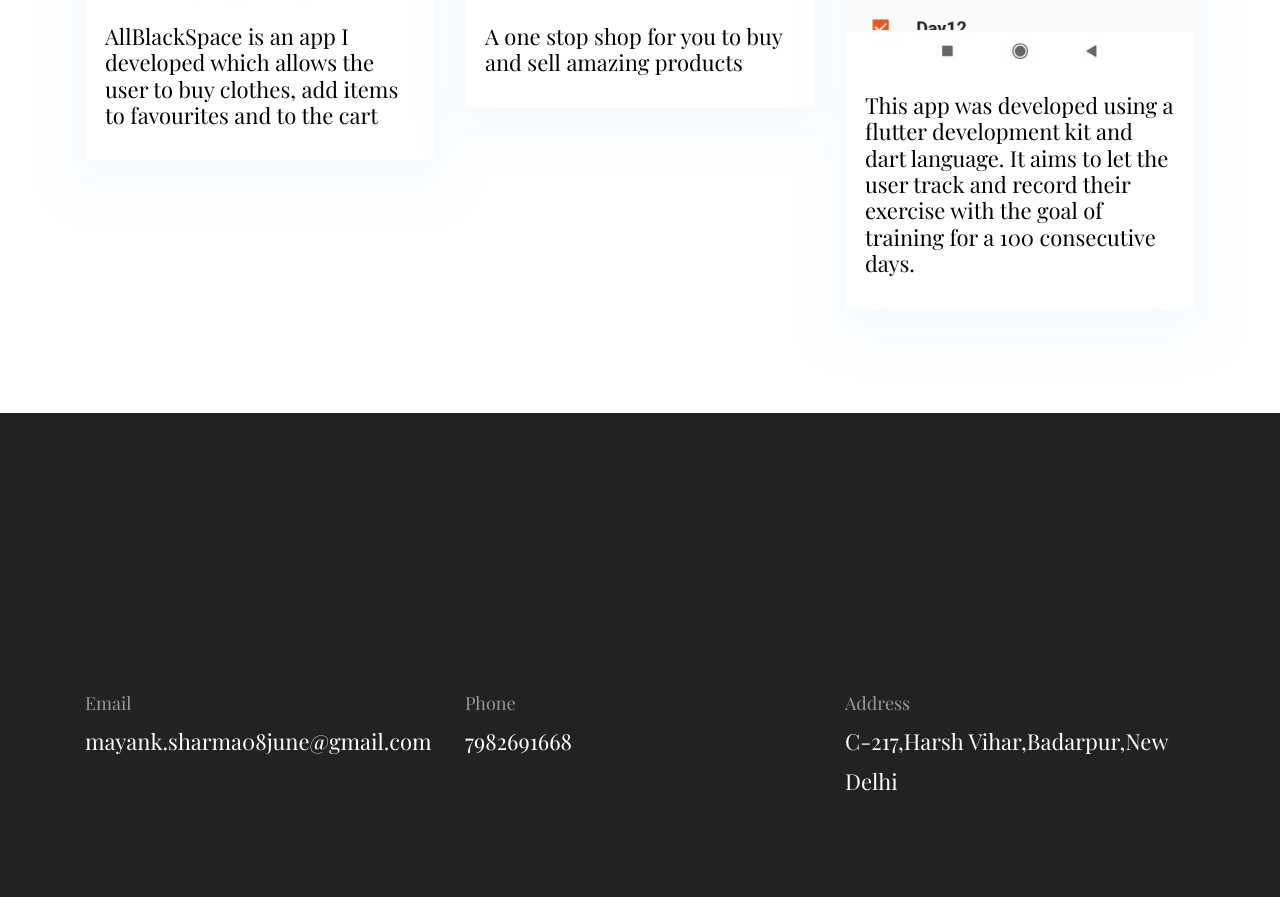
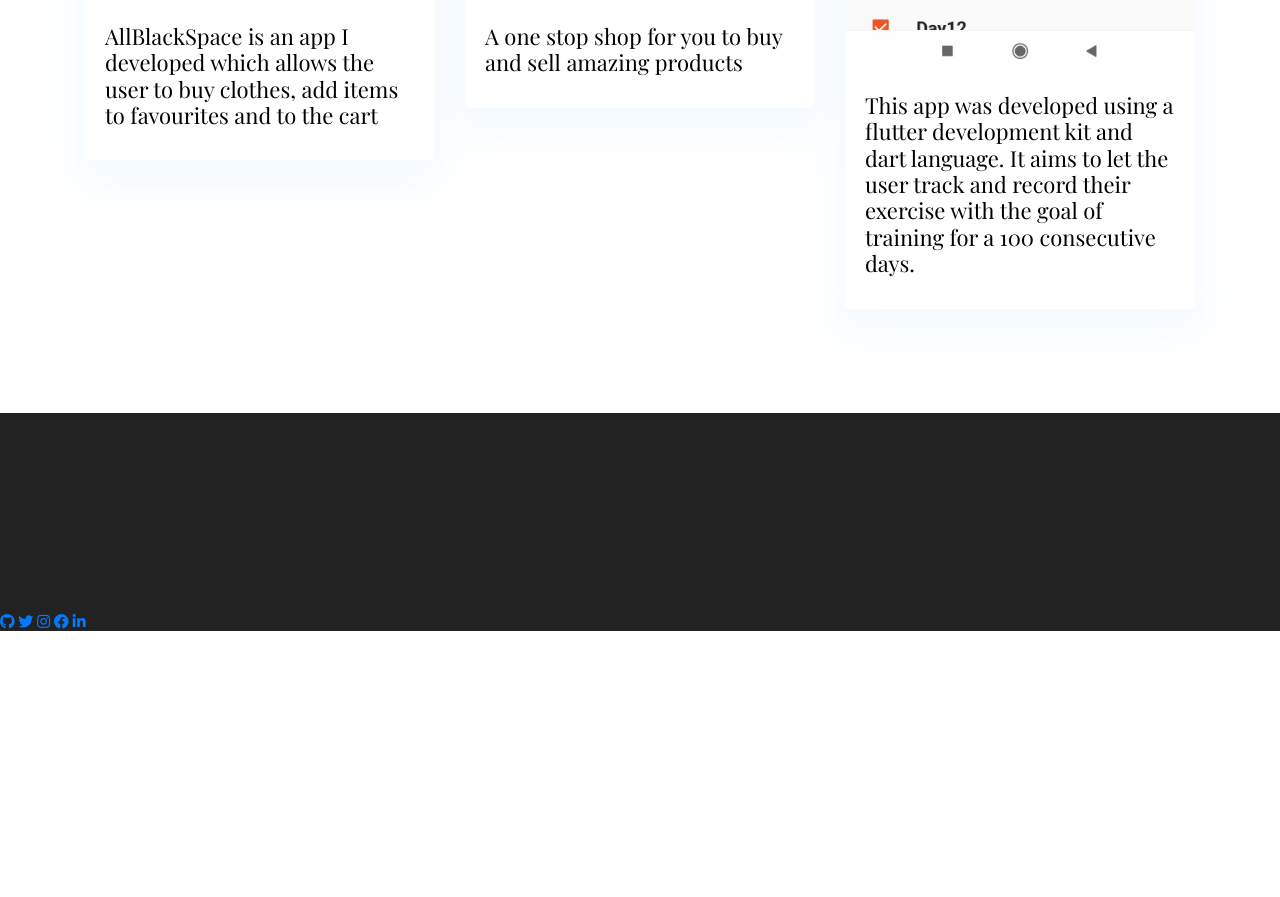
Before and after one commit to mayank8june/Mayank_Portfolio, a plain HTML site: page index.html in a window 1280 px wide. Shown: the part 4282-5179 px from the top of the page. After the commit the page ends 4913 px from the top, so only its background shows below. Drawn offline with nearby package versions, Linux system fonts and the light colour scheme; files that its build step writes are made by us from their sources; files whose address does not match are found by name.

Commit message:
Update index.html

```diff
--- a/index.html
+++ b/index.html
@@ -332,25 +332,27 @@
 
 <!-- footer -->
 <footer class="bg-dark footer-section">
-  <div class="section">
-    <div class="container">
-      <div class="row">
-        <div class="col-md-4">
-          <h5 class="text-light">Email</h5>
-          <p class="text-white paragraph-lg font-secondary">mayank.sharma08june@gmail.com</p>
-        </div>
-        <div class="col-md-4">
-          <h5 class="text-light">Phone</h5>
-          <p class="text-white paragraph-lg font-secondary">7982691668</p>
-        </div>
-        <div class="col-md-4">
-          <h5 class="text-light">Address</h5>
-          <p class="text-white paragraph-lg font-secondary">C-217,Harsh Vihar,Badarpur,New Delhi</p>
-        </div>
-      </div>
-    </div>
-  </div>
-  </div>
+  <!DOCTYPE html>
+<html lang="en">
+<head>
+  <meta charset="utf-8">
+  <title>Test</title>
+  <link rel="stylesheet" href="style.css">
+  <link rel="stylesheet" href="https://cdnjs.cloudflare.com/ajax/libs/font-awesome/5.11.2/css/all.css">
+</head>
+<body>
+
+    <div class="social-buttons">
+      <a href="https://github.com/mayank8june"><i class="fab fa-github"></i></a>
+      <a href="https://twitter.com/Mayank_08_"><i class="fab fa-twitter"></i></a>
+      <a href="https://www.instagram.com/mayank.sharma8/"><i class="fab fa-instagram"></i></a>
+      <a href="https://www.facebook.com/profile.php?id=100007431258841"><i class="fab fa-facebook"></i></a>
+      <a href="https://www.linkedin.com/in/mayank-sharma-82ba20143/"><i class="fab fa-linkedin-in"></i></a>
+
+
+</body>
+</html>
+
 </footer>
 <!-- /footer -->
 
```
